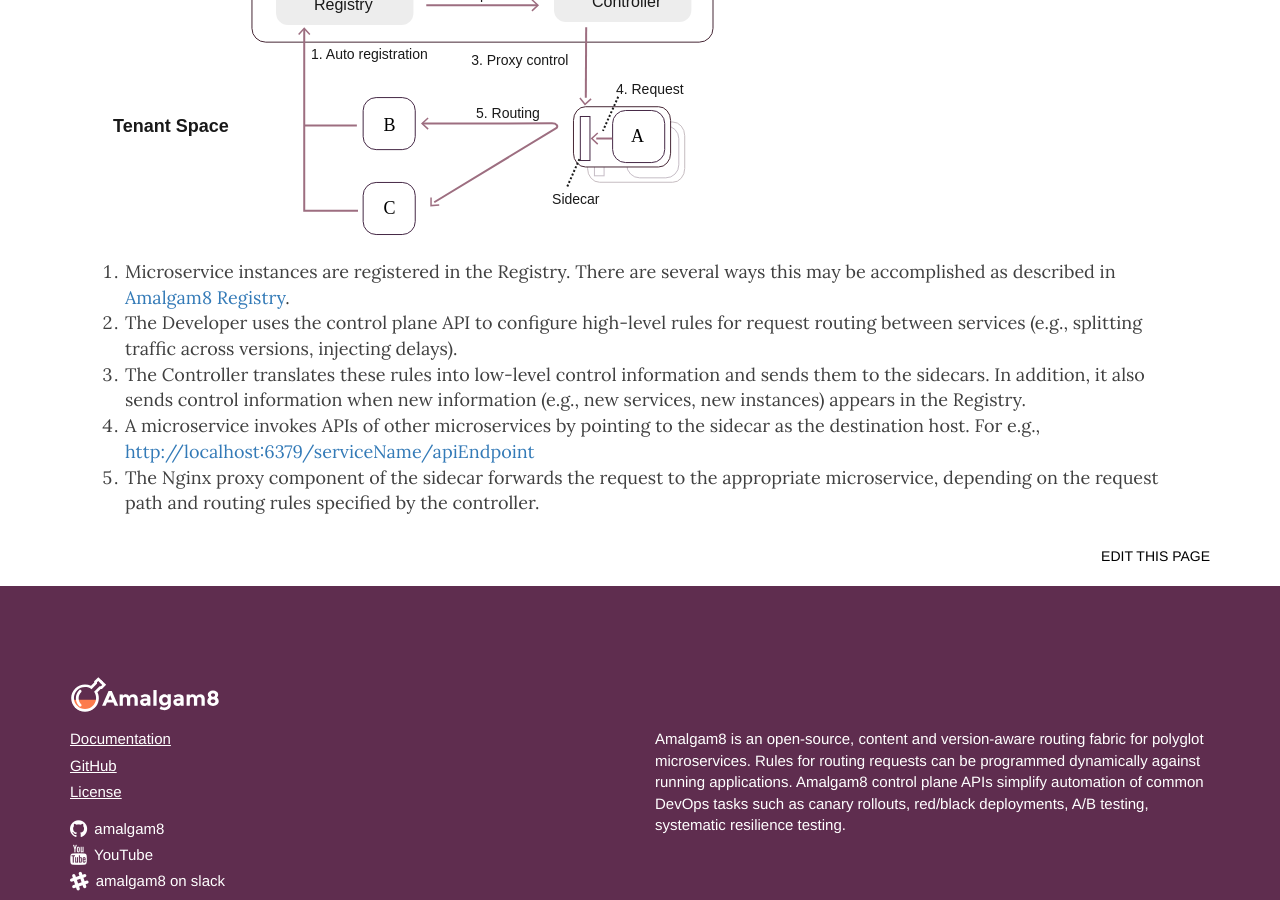
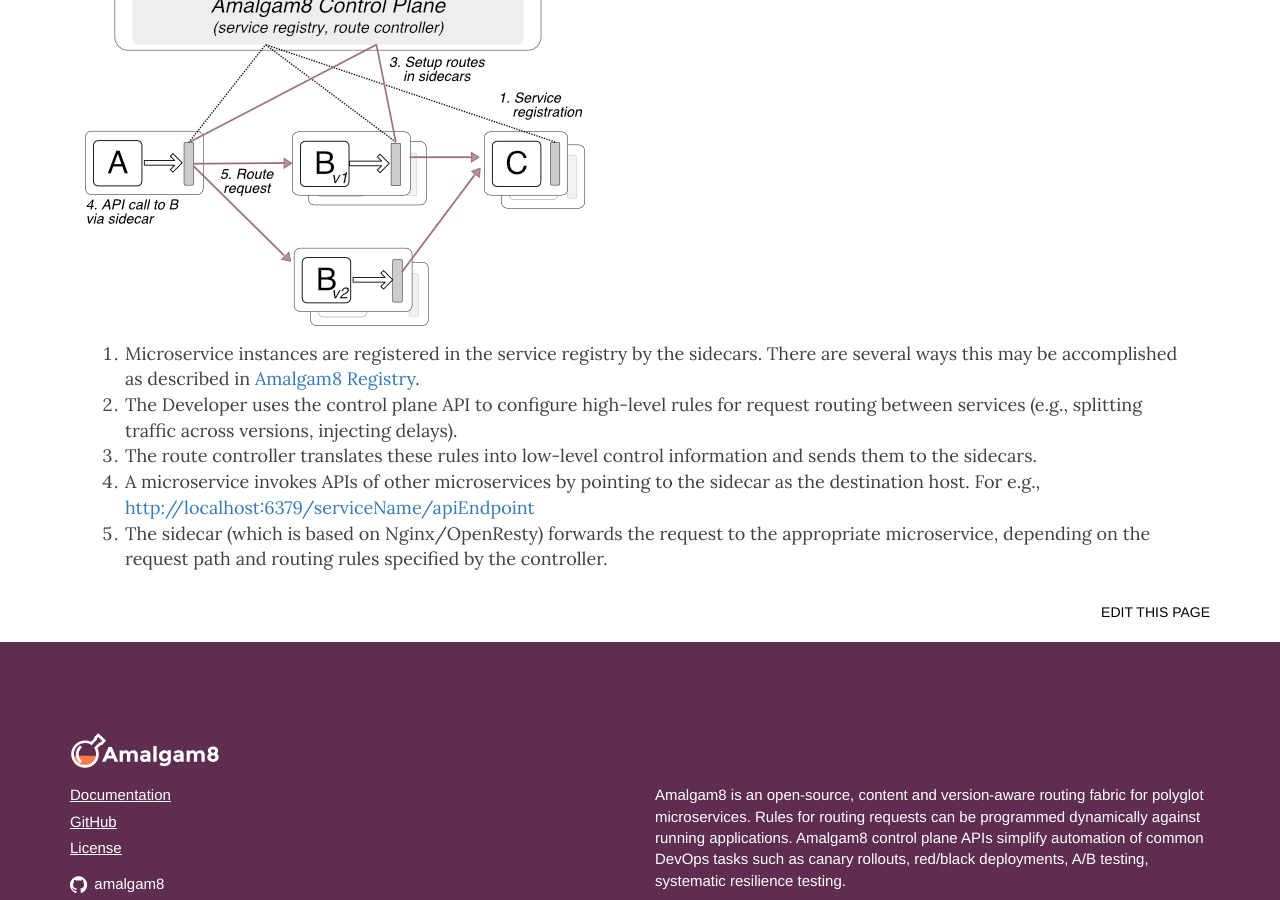
Before and after one commit to amalgam8/amalgam8.github.io, a Jekyll site: the page built from _docs/amalgam8-architecture.md, in a window 1280 px wide and 900 px high, scrolled down 921 px. Built offline with Jekyll 4.4.1, drawn with Linux system fonts in a browser that asks for light colours; nearby versions of some CDN libraries.

Commit message:
fix incorrect arch diagram

```diff
--- a/_docs/amalgam8-architecture.md
+++ b/_docs/amalgam8-architecture.md
@@ -43,20 +43,18 @@
 the sidecars. The following diagram illustrates how the three components
 work together.
 
-![how it works](/docs/figures/how-amalgam8-works.svg)
+![how it works](/docs/figures/how-amalgam8-works.png)
 
-1. Microservice instances are registered in the Registry. There are several
-   ways this may be accomplished as described in
+1. Microservice instances are registered in the service registry by the
+   sidecars. There are several ways this may be accomplished as described in
    [Amalgam8 Registry](#service-registration).
 2. The Developer uses the control plane API to configure high-level rules
    for request routing between services (e.g., splitting traffic across
    versions, injecting delays).
-3. The Controller translates these rules into low-level control information
-   and sends them to the sidecars. In addition, it also sends control
-   information when new information (e.g., new services, new instances)
-   appears in the Registry.
+3. The route controller translates these rules into low-level control information
+   and sends them to the sidecars.
 4. A microservice invokes APIs of other microservices by pointing to the
    sidecar as the destination host. For e.g., [http://localhost:6379/serviceName/apiEndpoint]()
-5. The Nginx proxy component of the sidecar forwards the request to the
+5. The sidecar (which is based on Nginx/OpenResty) forwards the request to the
    appropriate microservice, depending on the request path and routing
    rules specified by the controller.
```
Also changed, not shown: _docs/figures/how-amalgam8-works.png, _docs/figures/how-amalgam8-works.svg, assets/docs/how-amalgam8-works.svg.
